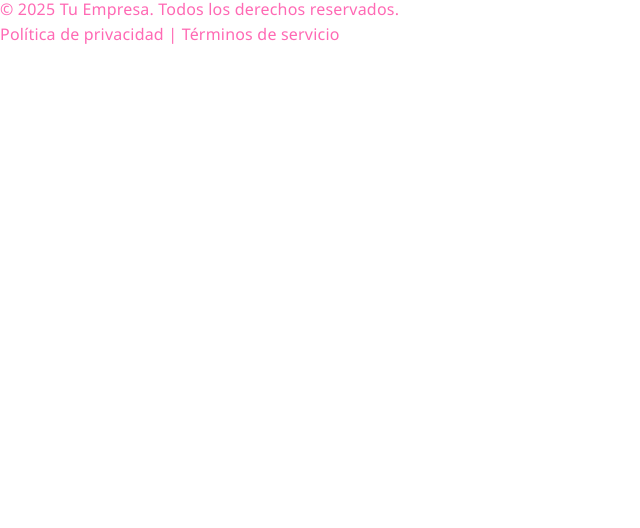
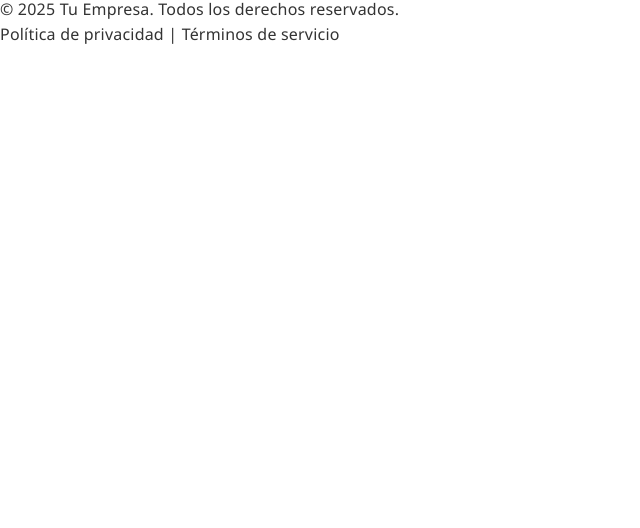
Before and after one commit to FlorCamino/Salon_G9, a plain HTML site: page contacto.html in a window 1280 px wide. Shown: the part 272-800 px from the top of the page, without its empty margins (0-640 px from the left). Drawn offline with Linux system fonts and the light colour scheme; files that its build step writes are made by us from their sources; a script that the page names is missing.

Commit message:
corregi el color del texto en footer

```diff
--- a/css/styles.css
+++ b/css/styles.css
@@ -315,7 +315,7 @@ footer {
   color: white;
 }
 
-.bienvenida h1,p {
+.bienvenida h1, .bienvenida p {
   color: #ff69b4;
 }
 
```
